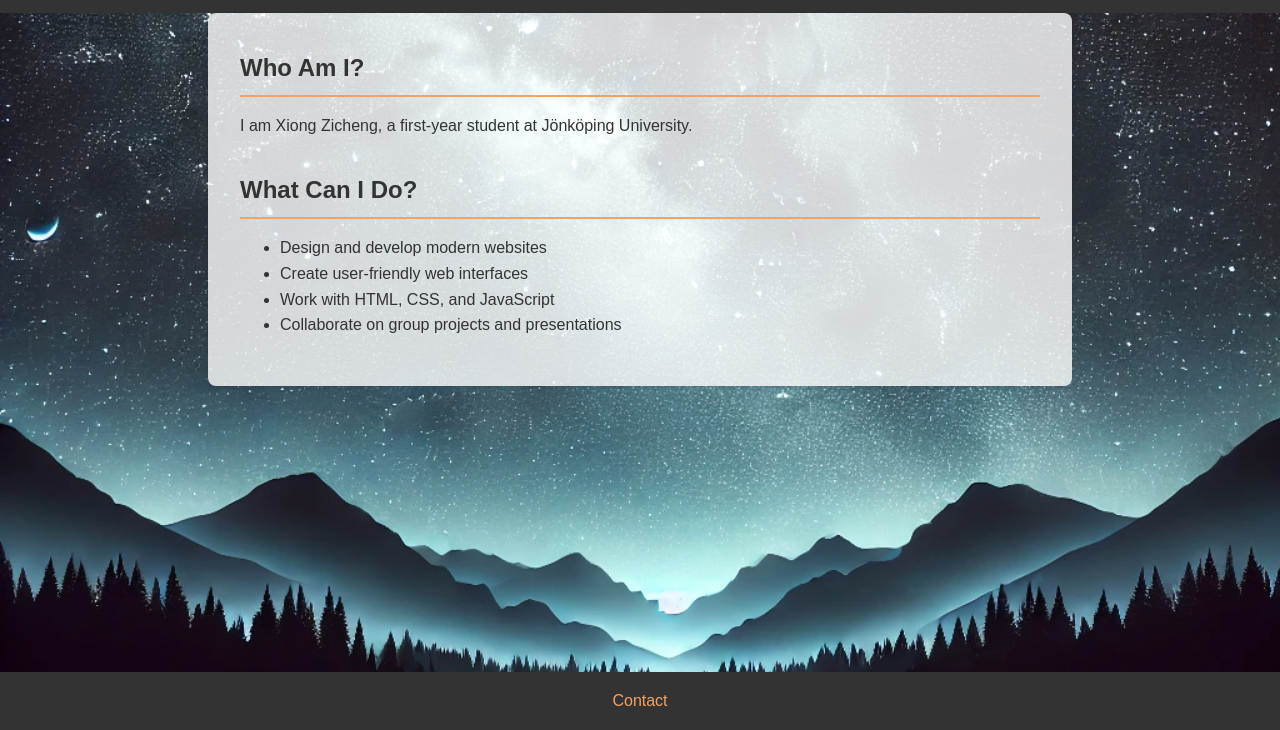
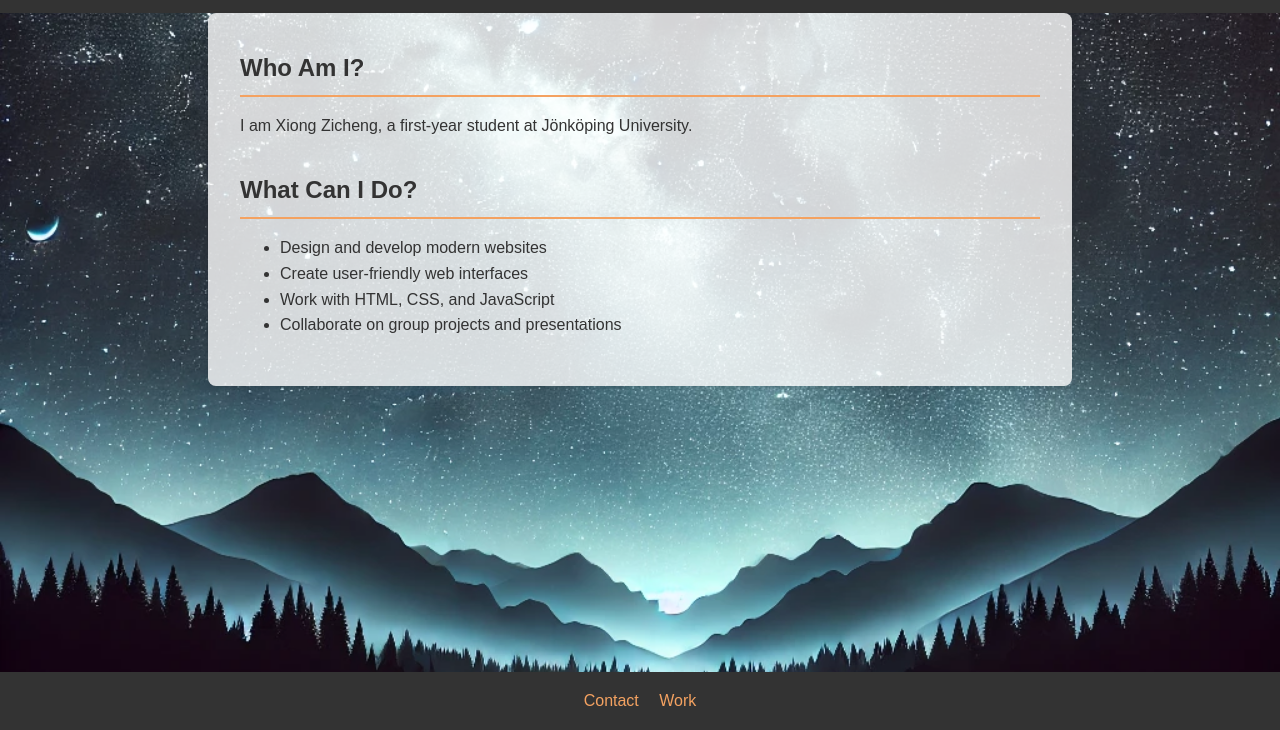
Before and after one commit to front-end-fundamentals-2025/fef-portfolio-rosenx, a plain HTML site: page index.html in a window 1280 px wide. Shown: the part 70-800 px from the top of the page. Drawn offline with Linux system fonts and the light colour scheme.

Commit message:
Update index.html

```diff
--- a/index.html
+++ b/index.html
@@ -35,6 +35,7 @@
     <footer>
         <nav>
             <a href="contact.html">Contact</a>
+            <a href="Untitled-1.html">Work</a>
         </nav>
     </footer>
 </body>
```
